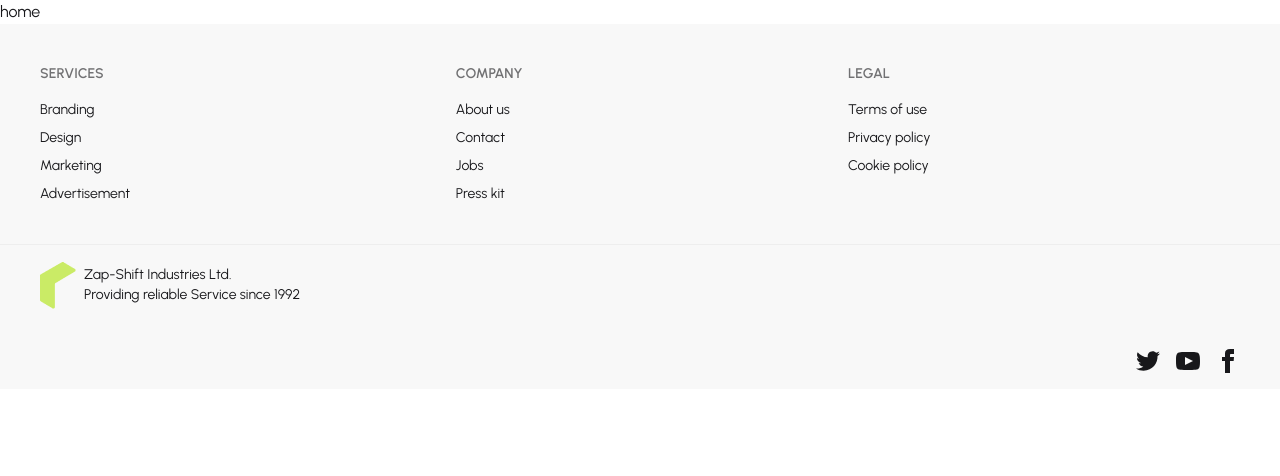
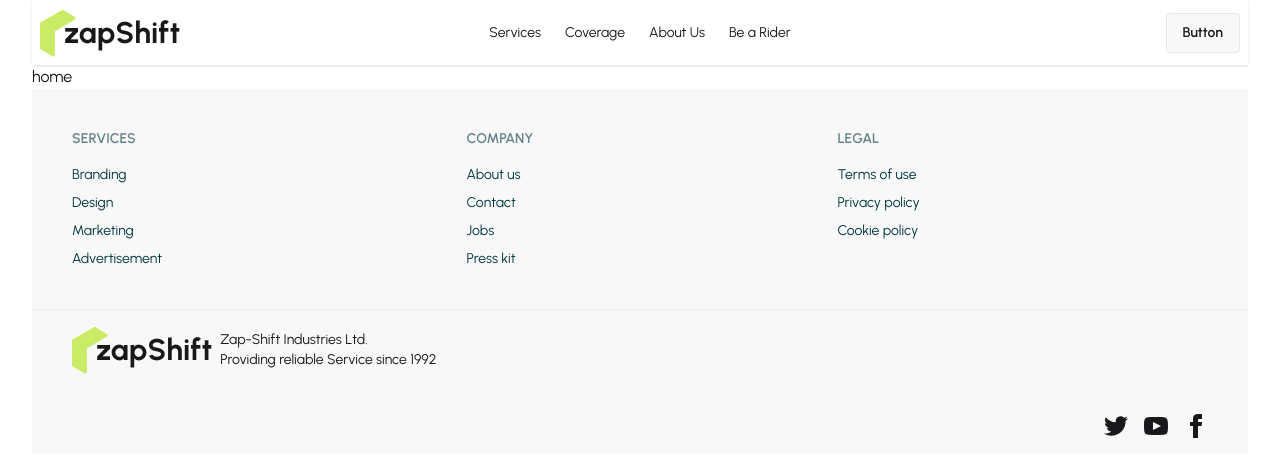
Before and after one commit to farhanahmedanik59/zapshift-parcel-management-client, a React (Vite) app: page / in a window 1280 px wide. Shown: the top 476 px of the page. Built offline with nearby package versions, Linux system fonts and the light colour scheme.

Commit message:
customized thems

```diff
--- a/package.json
+++ b/package.json
@@ -13,6 +13,7 @@
     "@tailwindcss/vite": "^4.1.17",
     "react": "^19.2.0",
     "react-dom": "^19.2.0",
+    "react-icons": "^5.5.0",
     "react-router": "^7.9.6",
     "tailwindcss": "^4.1.17"
   },
--- a/src/components/Logo/Logo.jsx
+++ b/src/components/Logo/Logo.jsx
@@ -2,8 +2,9 @@ import React from "react";
 import logo from "../../assets/logo.png";
 const Logo = () => {
   return (
-    <div>
+    <div className="flex items-center gap-1 font-bold">
       <img src={logo} alt="" />
+      <h3 className="text-3xl -ms-4"> zapShift</h3>
     </div>
   );
 };
--- a/src/index.css
+++ b/src/index.css
@@ -1,7 +1,14 @@
 @import url("https://fonts.googleapis.com/css2?family=Urbanist:ital,wght@0,100..900;1,100..900&display=swap");
 @import "tailwindcss";
-@plugin "daisyui";
-
+@plugin "daisyui" {
+  themes: light --default;
+}
+@plugin "daisyui/theme" {
+  name: "light";
+  default: true;
+  --color-primary: #caeb66;
+  --color-secondary: #03373d;
+}
 body {
   font-family: "Urbanist", sans-serif;
   font-optical-sizing: auto;
--- a/src/layouts/Root.jsx
+++ b/src/layouts/Root.jsx
@@ -1,10 +1,12 @@
 import React from "react";
 import { Outlet } from "react-router";
 import Footer from "../pages/shared/Footer/Footer";
+import Navbar from "../pages/shared/Navbar/Navbar";
 
 const Root = () => {
   return (
-    <div>
+    <div className="max-w-[95%] mx-auto">
+      <Navbar></Navbar>
       <Outlet></Outlet>
       <Footer></Footer>
     </div>
--- a/src/pages/shared/Footer/Footer.jsx
+++ b/src/pages/shared/Footer/Footer.jsx
@@ -4,7 +4,7 @@ import Logo from "../../../components/Logo/Logo";
 const Footer = () => {
   return (
     <div>
-      <footer className="footer sm:footer-horizontal bg-base-200 text-base-content p-10">
+      <footer className="footer sm:footer-horizontal  bg-base-200 text-secondary p-10">
         <nav>
           <h6 className="footer-title">Services</h6>
           <a className="link link-hover">Branding</a>
--- a/src/pages/shared/Navbar/Navbar.jsx
+++ b/src/pages/shared/Navbar/Navbar.jsx
@@ -1,6 +1,24 @@
 import React from "react";
+import Logo from "../../../components/Logo/Logo";
+import { NavLink } from "react-router";
 
 const Navbar = () => {
+  const links = (
+    <>
+      <li>
+        <NavLink>Services</NavLink>
+      </li>
+      <li>
+        <NavLink>Coverage</NavLink>
+      </li>
+      <li>
+        <NavLink>About Us</NavLink>
+      </li>
+      <li>
+        <NavLink>Be a Rider</NavLink>
+      </li>
+    </>
+  );
   return (
     <div>
       <div className="navbar bg-base-100 shadow-sm">
@@ -13,49 +31,13 @@ const Navbar = () => {
               </svg>
             </div>
             <ul tabIndex="-1" className="menu menu-sm dropdown-content bg-base-100 rounded-box z-1 mt-3 w-52 p-2 shadow">
-              <li>
-                <a>Item 1</a>
-              </li>
-              <li>
-                <a>Parent</a>
-                <ul className="p-2">
-                  <li>
-                    <a>Submenu 1</a>
-                  </li>
-                  <li>
-                    <a>Submenu 2</a>
-                  </li>
-                </ul>
-              </li>
-              <li>
-                <a>Item 3</a>
-              </li>
+              {links}
             </ul>
           </div>
-          <a className="btn btn-ghost text-xl">daisyUI</a>
+          <Logo></Logo>
         </div>
         <div className="navbar-center hidden lg:flex">
-          <ul className="menu menu-horizontal px-1">
-            <li>
-              <a>Item 1</a>
-            </li>
-            <li>
-              <details>
-                <summary>Parent</summary>
-                <ul className="p-2">
-                  <li>
-                    <a>Submenu 1</a>
-                  </li>
-                  <li>
-                    <a>Submenu 2</a>
-                  </li>
-                </ul>
-              </details>
-            </li>
-            <li>
-              <a>Item 3</a>
-            </li>
-          </ul>
+          <ul className="menu menu-horizontal px-1">{links}</ul>
         </div>
         <div className="navbar-end">
           <a className="btn">Button</a>
```
Also changed, not shown: 1 other file (tests, documents, lock files or other folders).
